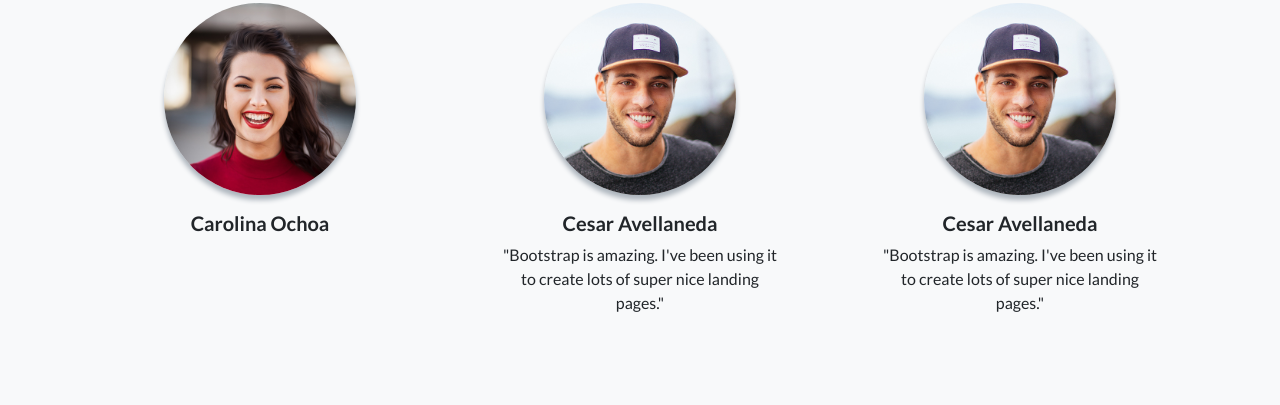
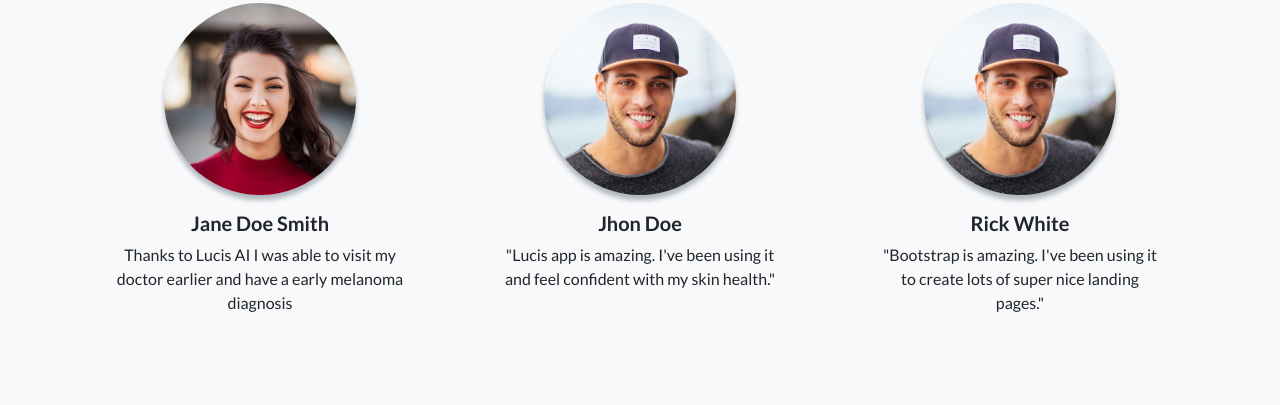
Before and after one commit to Caritochoa/web-services-lucis, a plain HTML site: page index.html in a window 1280 px wide. Shown: the part 2913-3318 px from the top of the page. Drawn offline with nearby package versions, Linux system fonts and the light colour scheme.

Commit message:
users testimony change

```diff
--- a/index.html
+++ b/index.html
@@ -110,21 +110,21 @@
                     <div class="col-lg-4">
                         <div class="testimonial-item mx-auto mb-5 mb-lg-0">
                             <img class="img-fluid rounded-circle mb-3" src="assets/img/testimonials-1.jpg" alt="..." />
-                            <h5>Carolina Ochoa</h5>
-                            <p class="font-weight-light mb-0"></p>
+                            <h5>Jane Doe Smith</h5>
+                            <p class="font-weight-light mb-0">Thanks to Lucis AI I was able to visit my doctor earlier and have a early melanoma diagnosis</p>
                         </div>
                     </div>
                     <div class="col-lg-4">
                         <div class="testimonial-item mx-auto mb-5 mb-lg-0">
                             <img class="img-fluid rounded-circle mb-3" src="assets/img/testimonials-2.jpg" alt="..." />
-                            <h5>Cesar Avellaneda</h5>
-                            <p class="font-weight-light mb-0">"Bootstrap is amazing. I've been using it to create lots of super nice landing pages."</p>
+                            <h5>Jhon Doe</h5>
+                            <p class="font-weight-light mb-0">"Lucis app is amazing. I've been using it and feel confident with my skin health."</p>
                         </div>
                     </div>
                     <div class="col-lg-4">
                         <div class="testimonial-item mx-auto mb-5 mb-lg-0">
                             <img class="img-fluid rounded-circle mb-3" src="assets/img/testimonials-2.jpg" alt="..." />
-                            <h5>Cesar Avellaneda</h5>
+                            <h5>Rick White</h5>
                             <p class="font-weight-light mb-0">"Bootstrap is amazing. I've been using it to create lots of super nice landing pages."</p>
                         </div>
                     </div>
```
